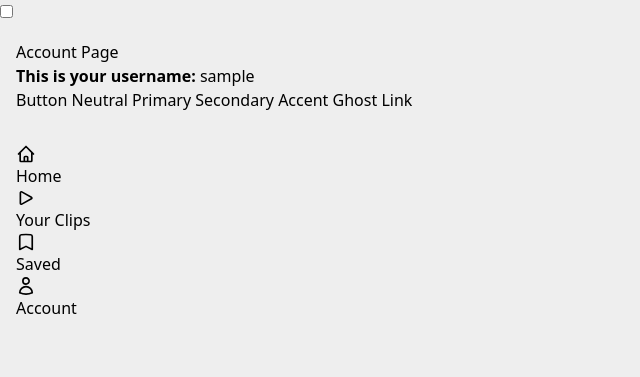
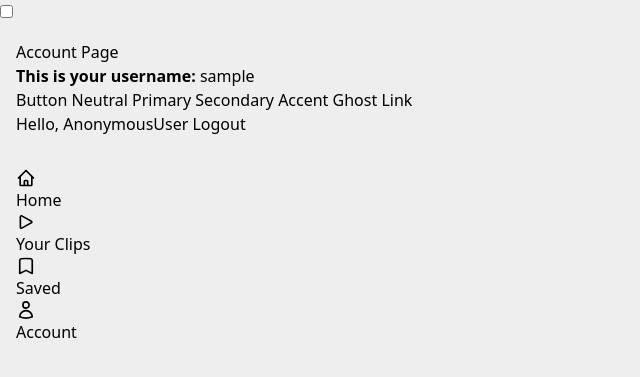
Before and after one commit to AmyJaneUCCS/CS-3300-Project, a Django app: page /user/1/ in a window 1280 px wide. Shown: the top 377 px of the page, without its empty margins (0-640 px from the left). Run offline with Django 4.2, Linux system fonts and the light colour scheme; tables that the repository leaves empty hold one stand-in row (values such as "Sample post"); some libraries are stand-ins or nearby versions.

Commit message:
areilly: More user authentification

```diff
--- a/cs3300_project/templates/cs3300_project/account.html
+++ b/cs3300_project/templates/cs3300_project/account.html
@@ -12,4 +12,10 @@
 <button class="btn btn-accent">Accent</button>
 <button class="btn btn-ghost">Ghost</button>
 <button class="btn btn-link">Link</button>
+
+<!-- Adding in the login, logout stuff that should be in a navigation bar -->
+<div>
+  <span>Hello, {{request.user}}</span>
+  <span><a href="{% url 'logout' %}">Logout</a></span>
+</div>
 {% endblock %}
--- a/cs3300_project/urls.py
+++ b/cs3300_project/urls.py
@@ -20,4 +20,5 @@ urlpatterns = [
     path('user/saved', views.yourSaved, name='yourSaved'), # Accessing your saved clips
     path('register/', views.registerPage, name='register'),
     path('login/', views.loginPage, name='login'),
+    path('logout/', views.logoutUser, name='logout'),
 ]
--- a/cs3300_project/views.py
+++ b/cs3300_project/views.py
@@ -4,6 +4,7 @@ from django.contrib import messages
 from django.contrib.auth.forms import UserCreationForm
 
 from django.contrib.auth import authenticate, login, logout
+from django.contrib.auth.decorators import login_required
 
 from cs3300_project.forms import ClipForm
 from .models import Clip, User
@@ -43,10 +44,18 @@ def loginPage(request):
         if user is not None:
             login(request, user)
             return redirect('yourClips')
+        else:
+            messages.info(request, 'Username OR password is incorrect')
+            return redirect('login')
 
     context = {}
     return render(request, 'accounts/login.html', context)
 
+def logoutUser(request):
+    logout(request)
+    return redirect('login')
+
+# Other views
 def account(request, user_id):
     user=User.objects.get(id=user_id)
     context = {'user':user }
@@ -55,6 +64,7 @@ def account(request, user_id):
 def yourAccount(request):
     return account(request, 1)
 
+@login_required(login_url='login')
 def yourClips(request):
     return render(request, 'cs3300_project/yourclips.html')
 
```
Also changed, not shown: cs3300_project/templates/accounts/login.html (+3 -17 lines).
